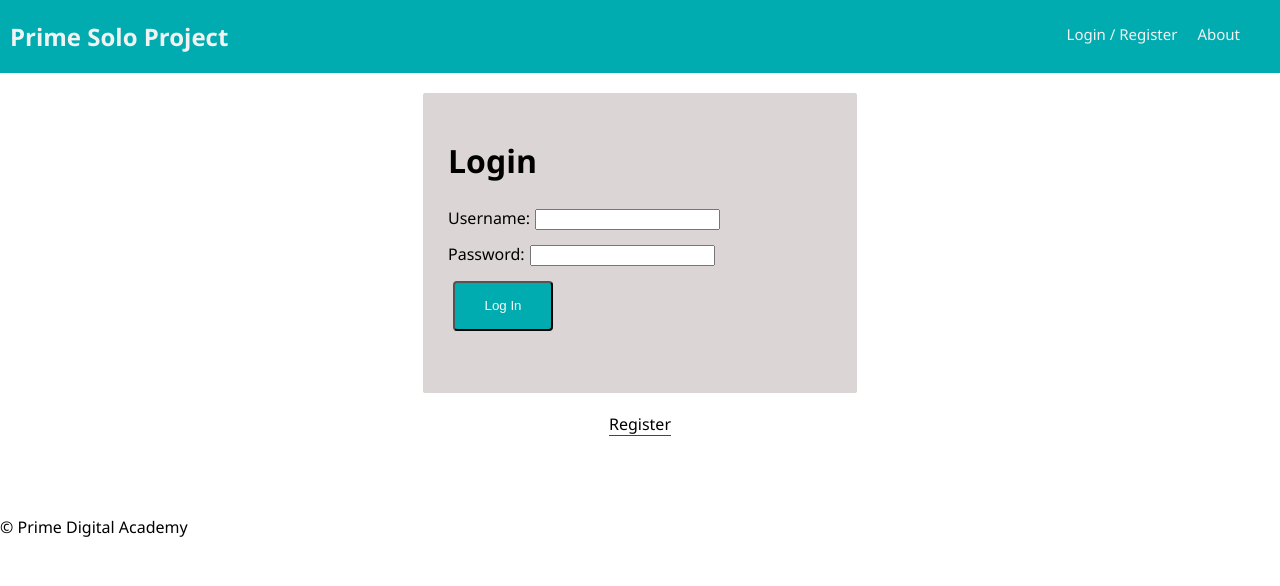
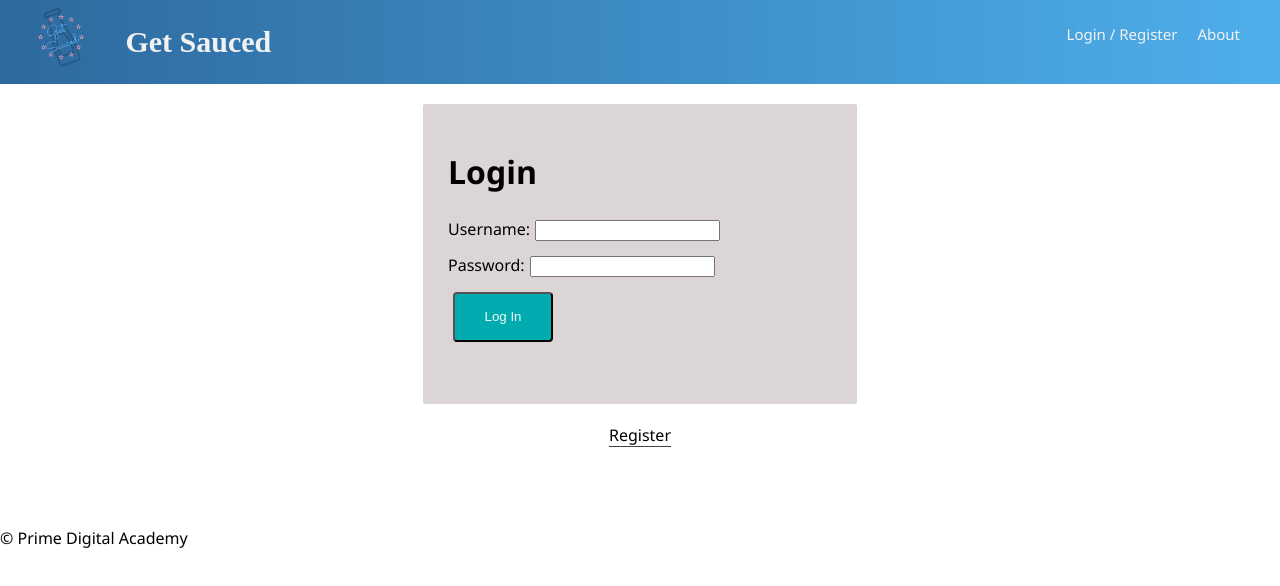
Before and after one commit to cossalter18/getSauced, a React (Create React App) app: page /info#/home in a window 1280 px wide. Shown: the top 586 px of the page. Built offline with nearby package versions, Linux system fonts and the light colour scheme; no server answers.

Commit message:
need to build inputs to test POST Route

```diff
--- a/package.json
+++ b/package.json
@@ -4,6 +4,7 @@
   "private": true,
   "proxy": "http://localhost:5000",
   "dependencies": {
+    "@material-ui/core": "^4.10.0",
     "axios": "^0.19.0",
     "bcryptjs": "^2.4.3",
     "cookie-session": "^2.0.0-beta.3",
--- a/src/components/Nav/Nav.css
+++ b/src/components/Nav/Nav.css
@@ -1,20 +1,21 @@
 .nav-title {
-    font-size: 24px;
+    font-size: 30px;
     font-weight: 700;
     display: inline-block;
     color: #f2f2f2;
     padding-left: 10px;
+    font-family: "SignPainter";
 }
 
 .nav {
   overflow: hidden;
-  background-color: #00acb0;
+  background-image: linear-gradient(to right, #2d699e, #4eafeb)
 }
 
 .nav-link {
   float: left;
   color: #f2f2f2;
-  background-color: #00acb0;
+  /* background-color: #00acb0; */
   text-align: center;
   padding: 24px 10px;
   text-decoration: none;
@@ -34,3 +35,9 @@
 .nav-right {
   float: right;
 }
+
+.logo {
+  height:75px;
+  width: auto;
+  float: left;
+}
--- a/src/components/Nav/Nav.js
+++ b/src/components/Nav/Nav.js
@@ -7,7 +7,8 @@ import "./Nav.css";
 const Nav = (props) => (
   <div className="nav">
     <Link to="/home">
-      <h2 className="nav-title">Prime Solo Project</h2>
+      <img className="logo" src="GetSauced.png" alt="logo" />
+      <h2 className="nav-title">Get Sauced</h2>
     </Link>
     <div className="nav-right">
       <Link className="nav-link" to="/home">
```
Also changed, not shown: public/GetSauced.png (added).
